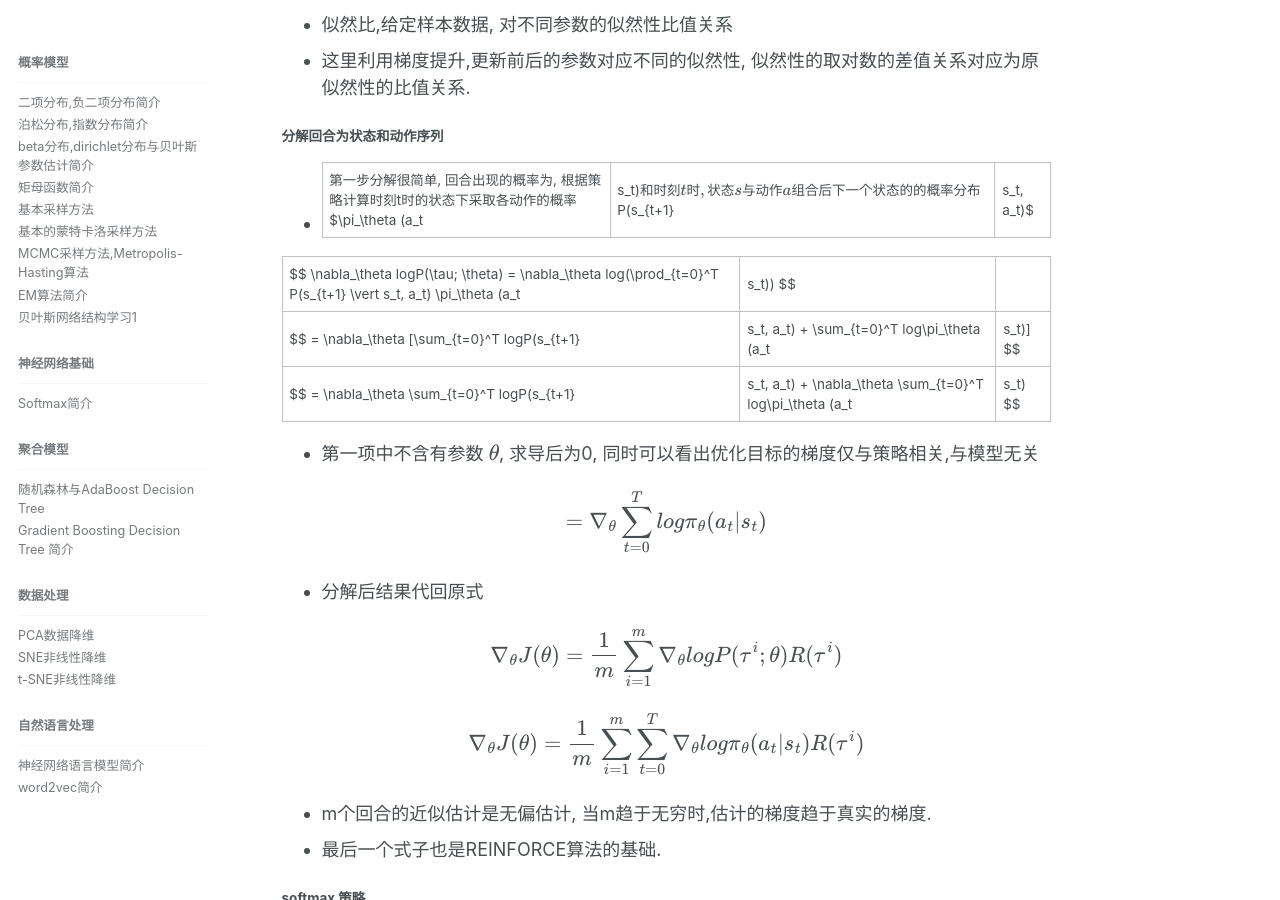
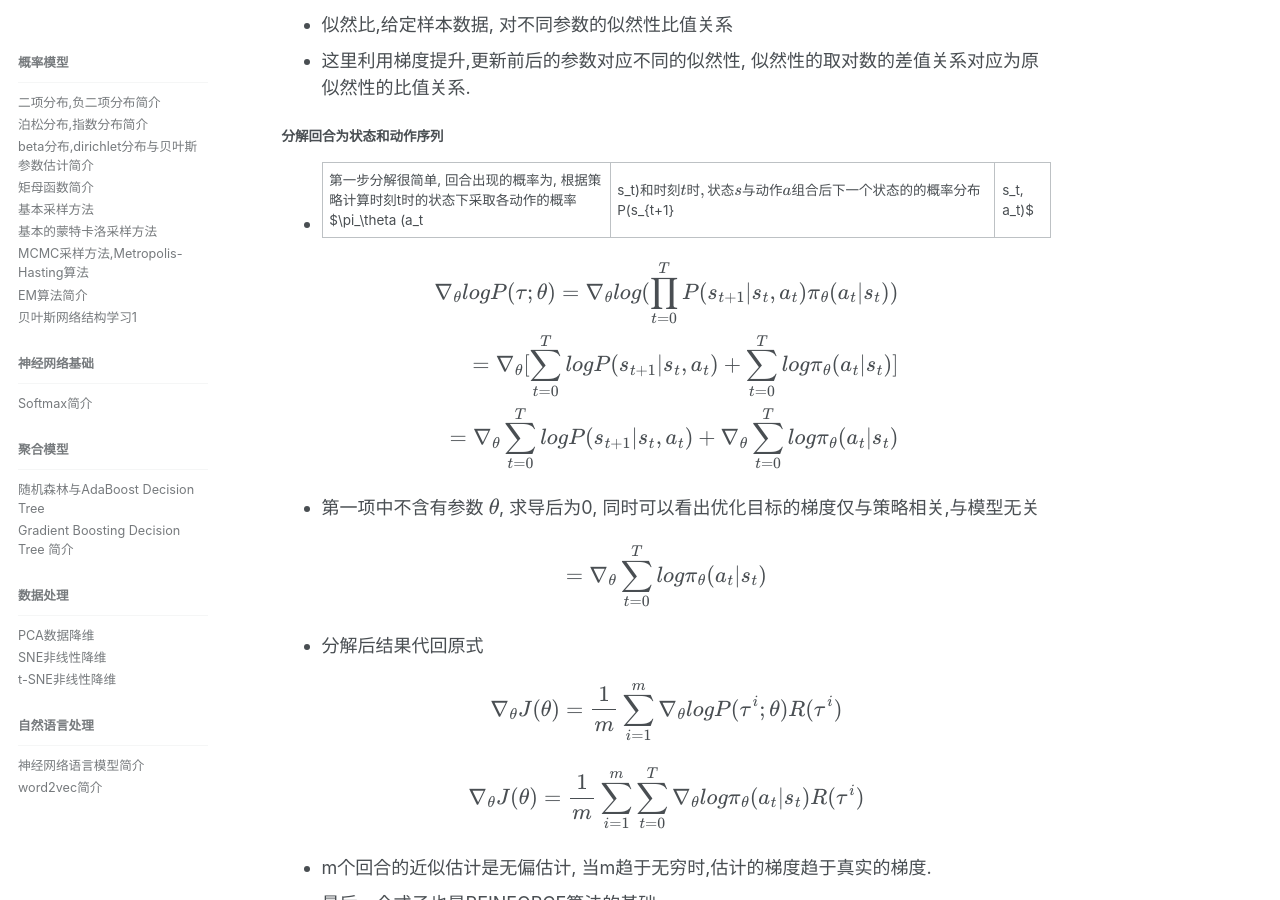
Before and after one commit to lucius-yu/lucius-yu.github.io, a Jekyll site: the page built from _docs/policy-gradient.md, in a window 1280 px wide and 900 px high, scrolled down 3780 px. Built offline with Jekyll 4.4.1, drawn with Linux system fonts in a browser that asks for light colours; formulas are drawn with MathJax 3.

Commit message:
update rl_learning policy-gradient

```diff
--- a/_docs/policy-gradient.md
+++ b/_docs/policy-gradient.md
@@ -109,9 +109,11 @@ $$ \nabla_\theta J(\theta) = \frac{1}{m} \sum_{i=1}^m \nabla_\theta logP(\tau^i;
 
 * 第一步分解很简单, 回合出现的概率为, 根据策略计算时刻t时的状态下采取各动作的概率 $\pi_\theta (a_t | s_t)$ 和时刻t时,状态s与动作a组合后下一个状态的的概率分布 $P(s_{t+1} | s_t, a_t)$
 
-$$ \nabla_\theta logP(\tau; \theta) = \nabla_\theta log(\prod_{t=0}^T P(s_{t+1} \vert s_t, a_t) \pi_\theta (a_t | s_t)) $$
-$$ = \nabla_\theta [\sum_{t=0}^T logP(s_{t+1} | s_t, a_t) + \sum_{t=0}^T log\pi_\theta (a_t | s_t)] $$
-$$ = \nabla_\theta \sum_{t=0}^T logP(s_{t+1} | s_t, a_t) + \nabla_\theta \sum_{t=0}^T log\pi_\theta (a_t | s_t) $$
+$$ \begin{aligned}
+\nabla_\theta logP(\tau; \theta) = \nabla_\theta log(\prod_{t=0}^T P(s_{t+1} \vert s_t, a_t) \pi_\theta (a_t | s_t)) \\
+= \nabla_\theta [\sum_{t=0}^T logP(s_{t+1} | s_t, a_t) + \sum_{t=0}^T log\pi_\theta (a_t | s_t)] \\
+= \nabla_\theta \sum_{t=0}^T logP(s_{t+1} | s_t, a_t) + \nabla_\theta \sum_{t=0}^T log\pi_\theta (a_t | s_t)
+\end{aligned}$$
 
 * 第一项中不含有参数 $\theta$, 求导后为0, 同时可以看出优化目标的梯度仅与策略相关,与模型无关
 
```
